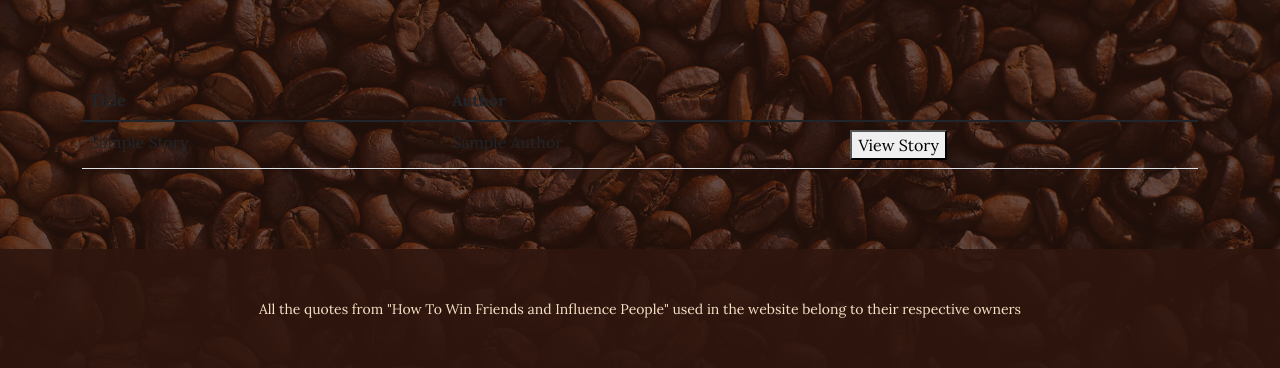
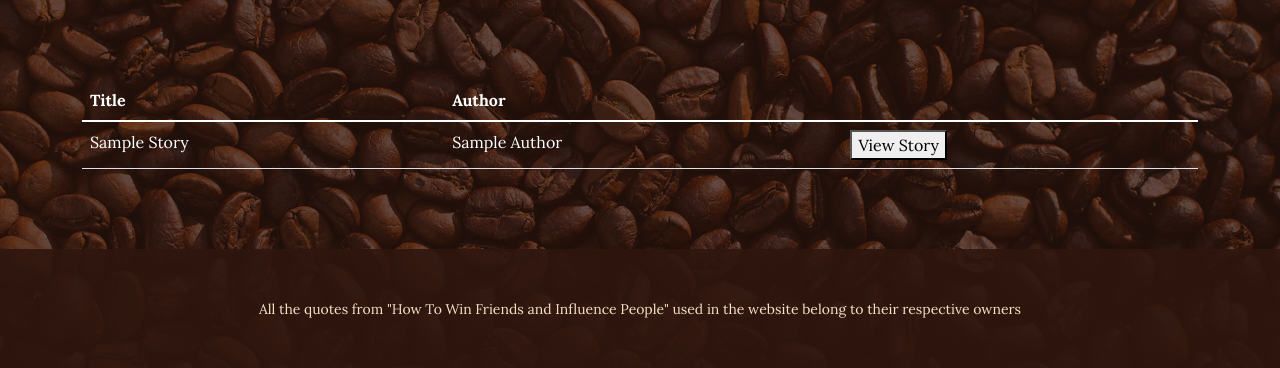
Before and after one commit to Paorapotangaroa/RealHTWF, a Django app: page /stories in a window 1280 px wide. Shown: the part 86-454 px from the top of the page. Run offline with Django 4.2, Linux system fonts and the light colour scheme; tables that the repository leaves empty hold one stand-in row (values such as "Sample post"); some libraries are stand-ins or nearby versions.

Commit message:
fixing coloring on stories page

```diff
--- a/templates/HTWFApp/stories.html
+++ b/templates/HTWFApp/stories.html
@@ -4,7 +4,7 @@
 {% endblock title %}
 
 {% block content %}
-<table class="table">
+<table class="table" style="color:white;">
     <thead>
         <th>Title</th>
         <th>Author</th>
```
